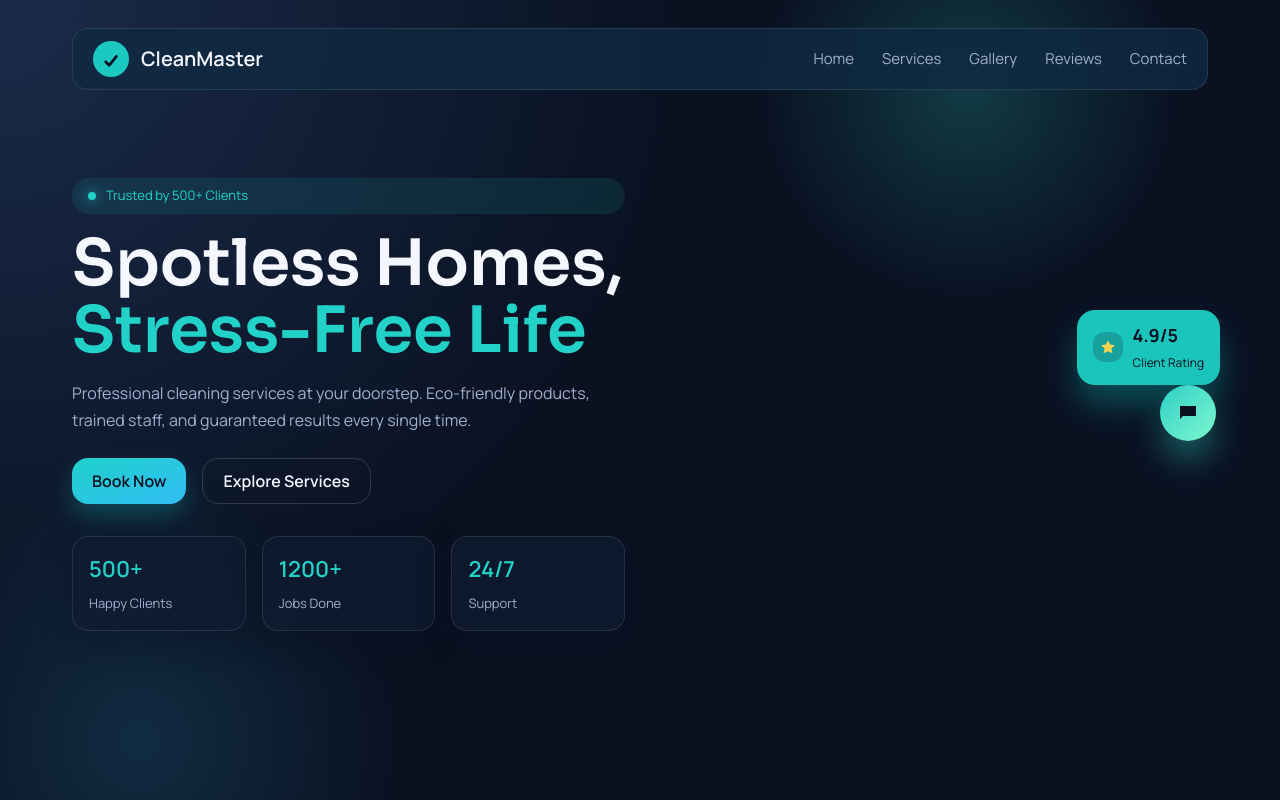
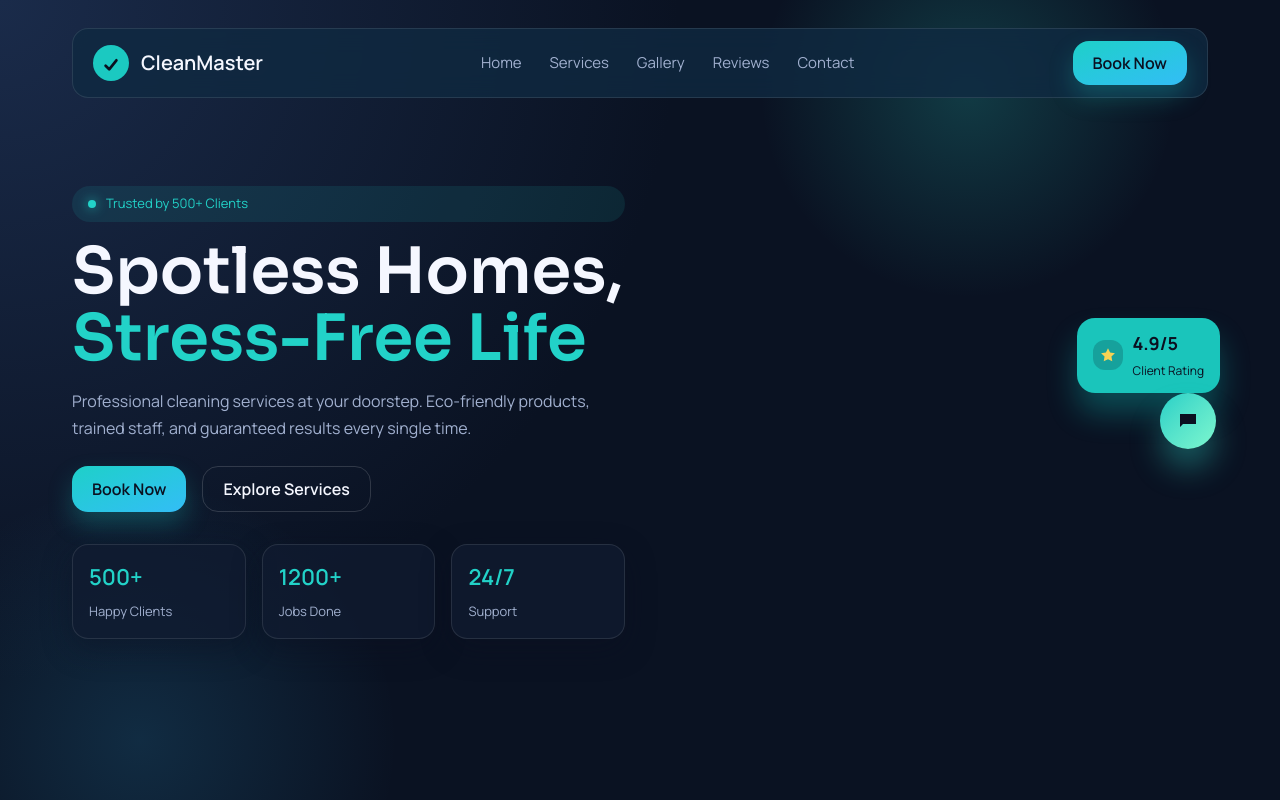
Before and after one commit to SPBT2002/Cleaning-Service-Management-System, a React (Vite) app in the folder frontend/: page / in a window 1280 px wide. Built offline with nearby package versions, Linux system fonts and the light colour scheme.

Commit message:
add Book Now button to Header component

```diff
--- a/frontend/src/components/Header.jsx
+++ b/frontend/src/components/Header.jsx
@@ -34,7 +34,12 @@ const Header = () => {
           Contact
         </a>
       </nav>
-
+      <button
+        type="button"
+        className="rounded-2xl bg-gradient-to-br from-[#1ed0c8] to-[#33bdf6] px-5 py-2.5 font-semibold text-[#0b1020] shadow-[0_12px_24px_rgba(25,208,200,0.25)] transition hover:-translate-y-0.5"
+      >
+        Book Now
+      </button>
     </header>
   )
 }
```
